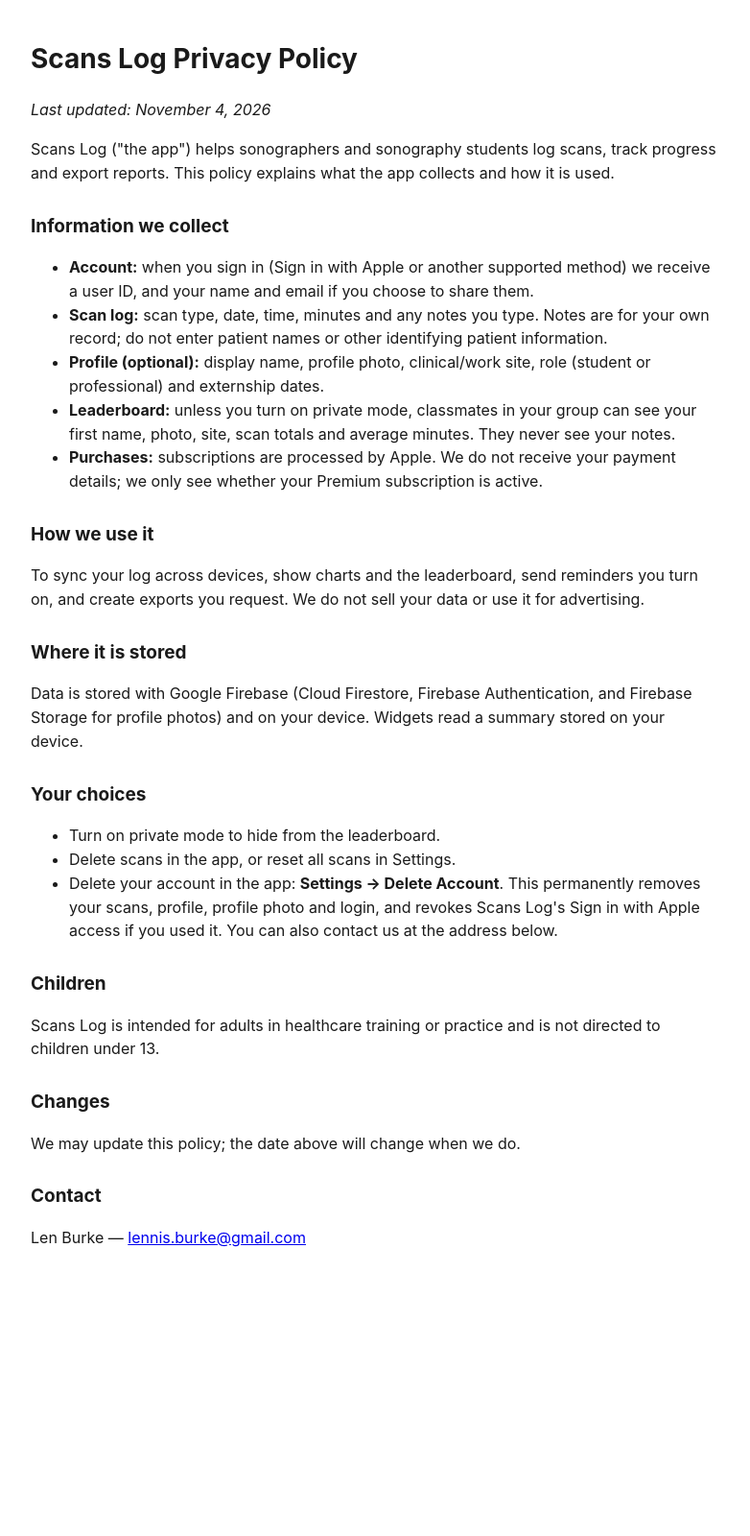
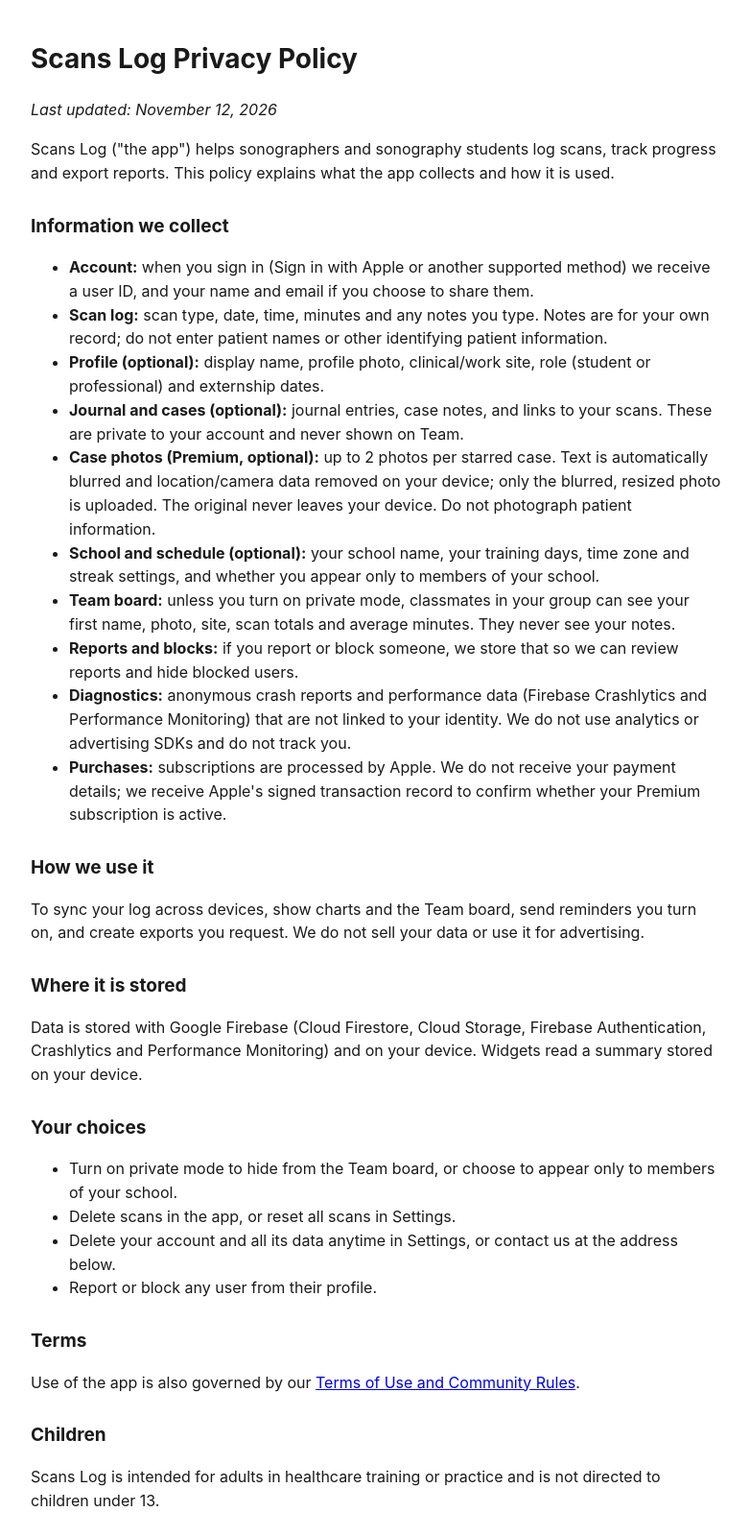
Before and after one commit to lenworth-beep/scans-log, a plain HTML site: page privacy.html in a window 1280 px wide. Shown: the top 1600 px of the page at 96% size, without its empty margins (248-1030 px from the left). Before the commit the page ends 1342 px from the top, so only its background shows below. Drawn offline with Linux system fonts and the light colour scheme.

Commit message:
Add Terms of Use; update Privacy Policy for Scans Log 1.1.3

```diff
--- a/privacy.html
+++ b/privacy.html
@@ -4,26 +4,34 @@
 <style>body{font:16px/1.55 -apple-system,system-ui,sans-serif;max-width:720px;margin:40px auto;padding:0 20px;color:#1a1a1a}h1{font-size:28px}h2{font-size:19px;margin-top:28px}</style></head>
 <body>
 <h1>Scans Log Privacy Policy</h1>
-<p><em>Last updated: November 4, 2026</em></p>
+<p><em>Last updated: November 12, 2026</em></p>
 <p>Scans Log ("the app") helps sonographers and sonography students log scans, track progress and export reports. This policy explains what the app collects and how it is used.</p>
 <h2>Information we collect</h2>
 <ul>
 <li><strong>Account:</strong> when you sign in (Sign in with Apple or another supported method) we receive a user ID, and your name and email if you choose to share them.</li>
 <li><strong>Scan log:</strong> scan type, date, time, minutes and any notes you type. Notes are for your own record; do not enter patient names or other identifying patient information.</li>
 <li><strong>Profile (optional):</strong> display name, profile photo, clinical/work site, role (student or professional) and externship dates.</li>
-<li><strong>Leaderboard:</strong> unless you turn on private mode, classmates in your group can see your first name, photo, site, scan totals and average minutes. They never see your notes.</li>
-<li><strong>Purchases:</strong> subscriptions are processed by Apple. We do not receive your payment details; we only see whether your Premium subscription is active.</li>
+<li><strong>Journal and cases (optional):</strong> journal entries, case notes, and links to your scans. These are private to your account and never shown on Team.</li>
+<li><strong>Case photos (Premium, optional):</strong> up to 2 photos per starred case. Text is automatically blurred and location/camera data removed on your device; only the blurred, resized photo is uploaded. The original never leaves your device. Do not photograph patient information.</li>
+<li><strong>School and schedule (optional):</strong> your school name, your training days, time zone and streak settings, and whether you appear only to members of your school.</li>
+<li><strong>Team board:</strong> unless you turn on private mode, classmates in your group can see your first name, photo, site, scan totals and average minutes. They never see your notes.</li>
+<li><strong>Reports and blocks:</strong> if you report or block someone, we store that so we can review reports and hide blocked users.</li>
+<li><strong>Diagnostics:</strong> anonymous crash reports and performance data (Firebase Crashlytics and Performance Monitoring) that are not linked to your identity. We do not use analytics or advertising SDKs and do not track you.</li>
+<li><strong>Purchases:</strong> subscriptions are processed by Apple. We do not receive your payment details; we receive Apple's signed transaction record to confirm whether your Premium subscription is active.</li>
 </ul>
 <h2>How we use it</h2>
-<p>To sync your log across devices, show charts and the leaderboard, send reminders you turn on, and create exports you request. We do not sell your data or use it for advertising.</p>
+<p>To sync your log across devices, show charts and the Team board, send reminders you turn on, and create exports you request. We do not sell your data or use it for advertising.</p>
 <h2>Where it is stored</h2>
-<p>Data is stored with Google Firebase (Cloud Firestore, Firebase Authentication, and Firebase Storage for profile photos) and on your device. Widgets read a summary stored on your device.</p>
+<p>Data is stored with Google Firebase (Cloud Firestore, Cloud Storage, Firebase Authentication, Crashlytics and Performance Monitoring) and on your device. Widgets read a summary stored on your device.</p>
 <h2>Your choices</h2>
 <ul>
-<li>Turn on private mode to hide from the leaderboard.</li>
+<li>Turn on private mode to hide from the Team board, or choose to appear only to members of your school.</li>
 <li>Delete scans in the app, or reset all scans in Settings.</li>
-<li>Delete your account in the app: <strong>Settings → Delete Account</strong>. This permanently removes your scans, profile, profile photo and login, and revokes Scans Log's Sign in with Apple access if you used it. You can also contact us at the address below.</li>
+<li>Delete your account and all its data anytime in Settings, or contact us at the address below.</li>
+<li>Report or block any user from their profile.</li>
 </ul>
+<h2>Terms</h2>
+<p>Use of the app is also governed by our <a href="terms.html">Terms of Use and Community Rules</a>.</p>
 <h2>Children</h2>
 <p>Scans Log is intended for adults in healthcare training or practice and is not directed to children under 13.</p>
 <h2>Changes</h2>
```
Also changed, not shown: terms.html (added, +29 -0 lines).
